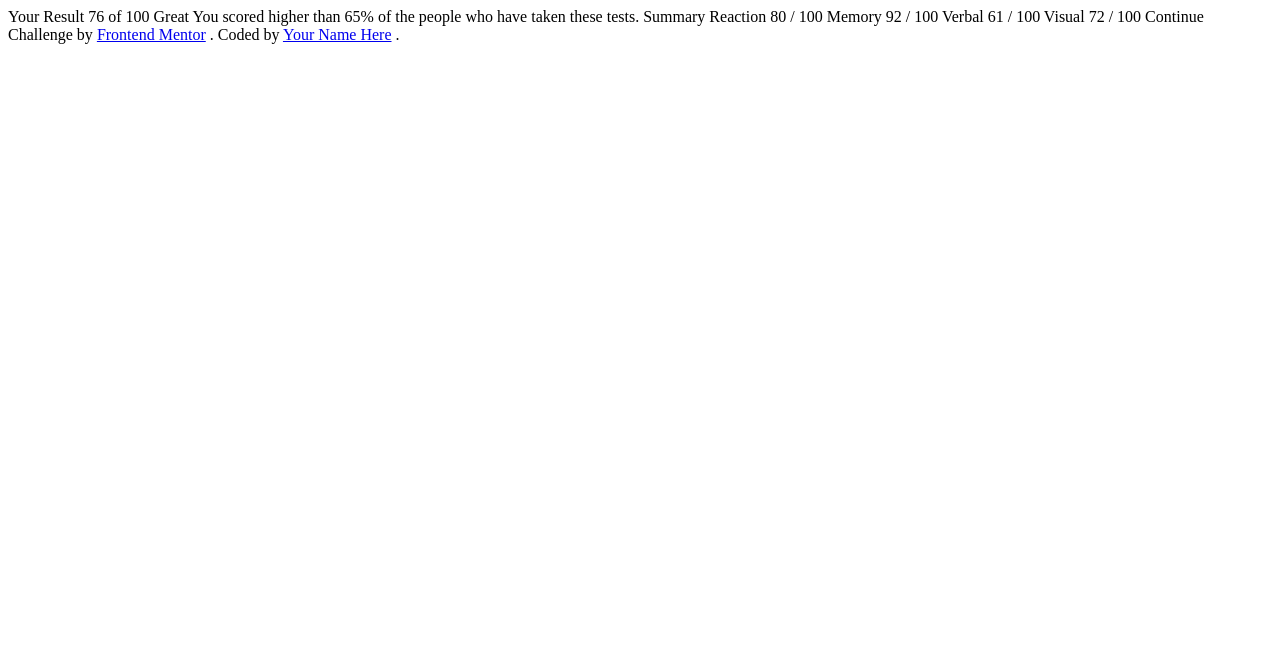
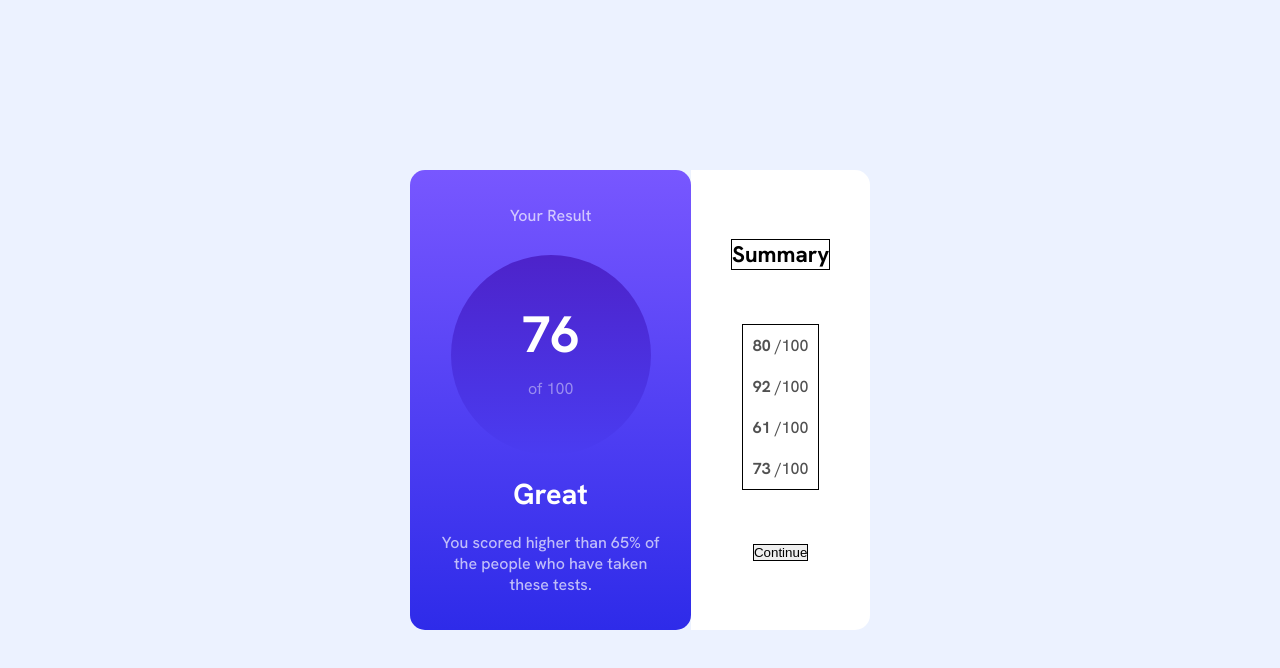
Before and after one commit to peter-vilamitjana/results-summary-component, a plain HTML site: page index.html in a window 1280 px wide. Drawn offline with Linux system fonts and the light colour scheme.

Commit message:
first Box

```diff
--- a/css/styles.css
+++ b/css/styles.css
@@ -0,0 +1,97 @@
+/*------------------- defaults -------------------  */
+* {
+    margin: 0;
+    padding: 0;
+    box-sizing: border-box;
+}
+
+html,
+body {
+    height: 100%;
+}
+
+body {
+    background-color: #ecf2ff;
+    font-family: 'Hanken Grotesk', serif;
+    font-size: 1.2rem;
+    display: flex;
+    justify-content: center;
+    align-items: center;
+    width: 100%;
+}
+
+/*------------------- conteiners ------------------- */
+
+.container {
+    width: 500px;
+    height: 500px;
+    padding: 20px;
+    display: flex;
+    justify-content: center;
+    text-align: center;
+}
+
+/*------------------- results ------------------- */
+
+.resultBox {
+    color: #ffffff;
+    background: rgb(46, 43, 233);
+    background: linear-gradient(0deg, rgba(46, 43, 233, 1) 0%, rgba(120, 87, 255, 1) 100%);
+    width: 80%;
+    height: 100%;
+    border-radius: 15px;
+    padding: 15px;
+    display: flex;
+    flex-direction: column;
+    justify-content: space-evenly;
+    align-items: center;
+    text-align: center;
+}
+
+.resultBox h3,
+p {
+    opacity: 0.68;
+    font-weight: 500;
+    font-size: 1rem;
+    padding: 10px;
+}
+
+/* ----------- circle inside box  ------------*/
+
+.circle {
+    width: 200px;
+    height: 200px;
+    background: rgb(74, 60, 241);
+    background: linear-gradient(0deg, rgba(74, 60, 241, 1) 0%, rgba(77, 35, 202, 1) 100%);
+    display: flex;
+    flex-direction: column;
+    justify-content: center;
+    border-radius: 100%;
+    font-size: 1.6rem;
+    margin: 10px 0;
+}
+
+.circle p {
+    font-size: 1rem;
+    font-weight: 400;
+    opacity: 0.44;
+}
+
+/*------------------- summary ------------------- */
+
+.summaryBox {
+    width: 50%;
+    height: 100%;
+    background-color: #ffffff;
+    display: flex;
+    flex-direction: column;
+    justify-content: space-evenly;
+    align-items: center;
+    text-align: center;
+    border-radius: 0px 15px 15px 0;
+    padding: 15px;
+}
+
+.summaryBox > * {
+    border: 1px solid black;
+}
--- a/index.html
+++ b/index.html
@@ -4,22 +4,62 @@
         <meta charset="UTF-8" />
         <meta name="viewport" content="width=device-width, initial-scale=1.0" />
         <!-- displays site properly based on user's device -->
-        <link rel="stylesheet" href="styles.css" />
-
+        <link rel="stylesheet" href="/css/styles.css" />
+        <link rel="preconnect" href="https://fonts.googleapis.com" />
+        <link rel="preconnect" href="https://fonts.gstatic.com" crossorigin />
+        <link
+            href="https://fonts.googleapis.com/css2?family=Hanken+Grotesk:ital,wght@0,100..900;1,100..900&display=swap"
+            rel="stylesheet" />
         <link rel="icon" type="image/png" sizes="32x32" href="./assets/images/favicon-32x32.png" />
 
         <title>Frontend Mentor | Results summary component</title>
     </head>
     <body>
-        Your Result 76 of 100 Great You scored higher than 65% of the people who have taken these tests. Summary
-        Reaction 80 / 100 Memory 92 / 100 Verbal 61 / 100 Visual 72 / 100 Continue
+        <div class="container">
+            <div class="resultBox">
+                <h3>Your Result</h3>
 
-        <div class="attribution">
-            Challenge by
-            <a href="https://www.frontendmentor.io?ref=challenge" target="_blank">Frontend Mentor</a>
-            . Coded by
-            <a href="#">Your Name Here</a>
-            .
+                <div class="circle">
+                    <h1>76</h1>
+                    <p>of 100</p>
+                </div>
+                <h2>Great</h2>
+                <p>You scored higher than 65% of the people who have taken these tests.</p>
+            </div>
+            <div class="summaryBox">
+                <h3>Summary</h3>
+                <div class="scores">
+                    <div class="reactionScore">
+                        <i></i>
+                        <p>
+                            <b>80</b>
+                            /100
+                        </p>
+                    </div>
+                    <div class="memoryScore">
+                        <i></i>
+                        <p>
+                            <b>92</b>
+                            /100
+                        </p>
+                    </div>
+                    <div class="verbalScore">
+                        <i></i>
+                        <p>
+                            <b>61</b>
+                            /100
+                        </p>
+                    </div>
+                    <div class="visualScore">
+                        <i></i>
+                        <p>
+                            <b>73</b>
+                            /100
+                        </p>
+                    </div>
+                </div>
+                <button class="btn">Continue</button>
+            </div>
         </div>
     </body>
 </html>
```
